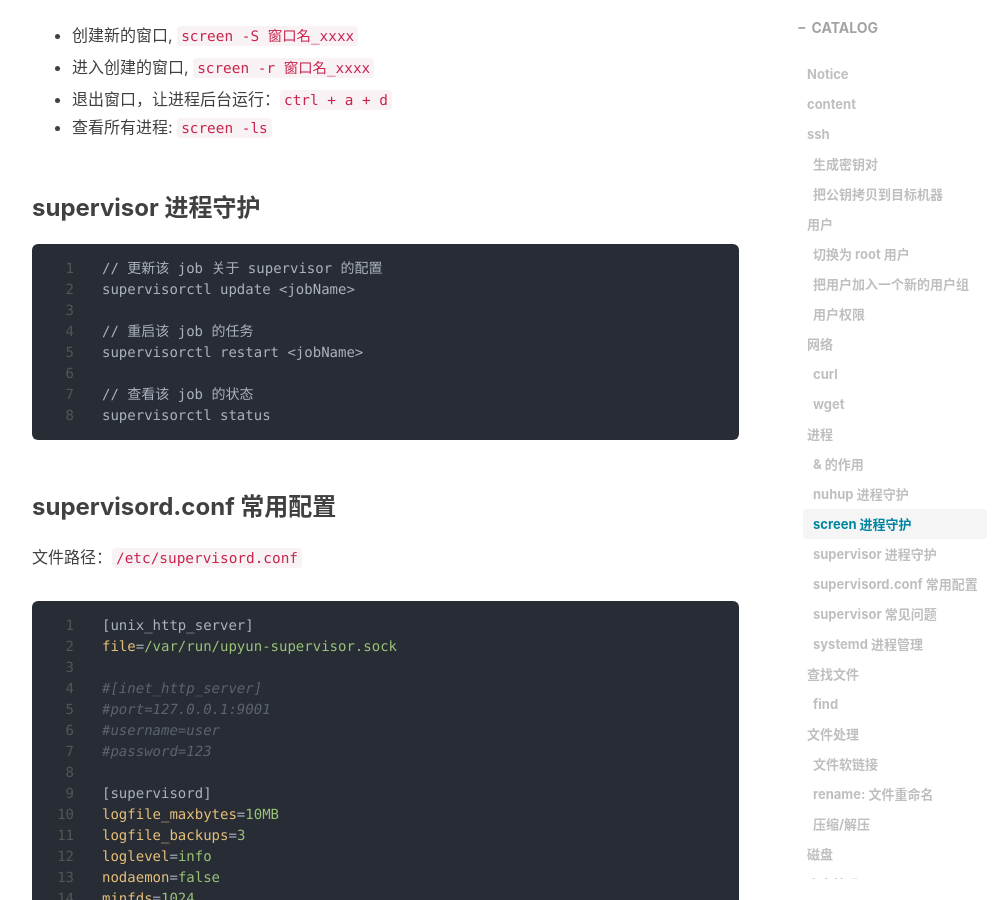
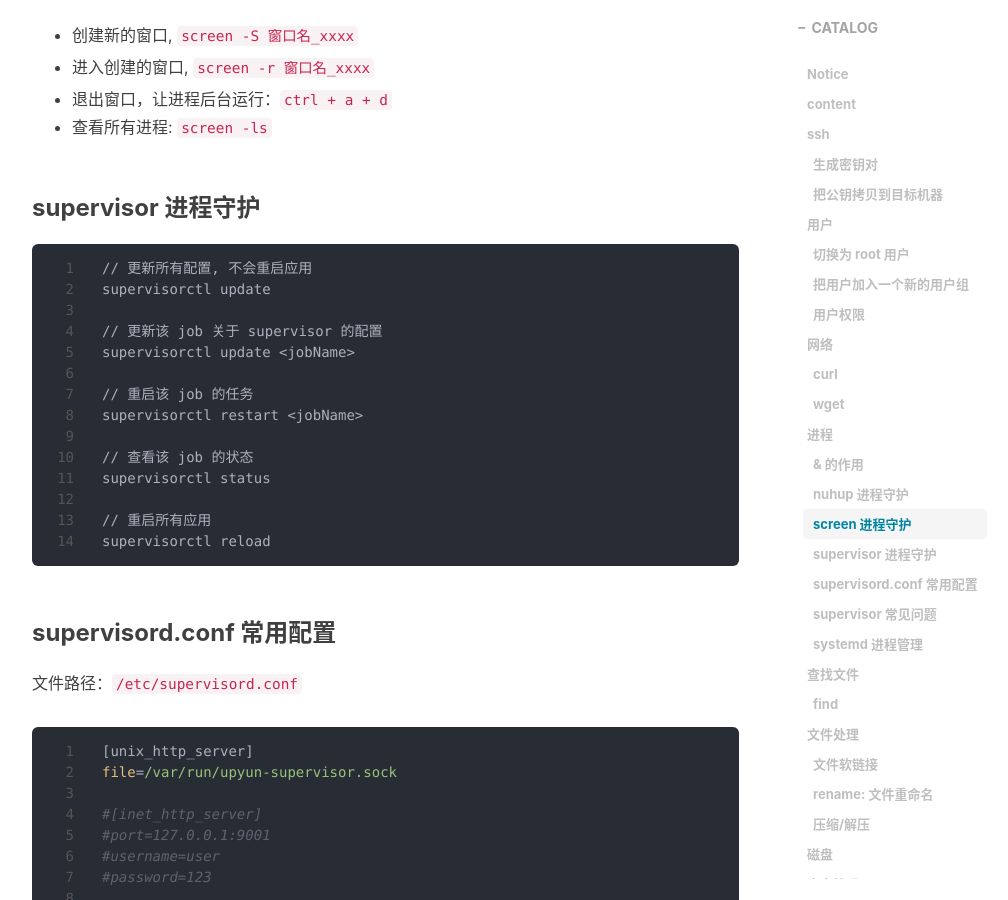
Before and after one commit to kougazhang/oom, a Jekyll site: the page built from _posts/2021-05-29-linux-command.md, in a window 1280 px wide and 900 px high, scrolled down 3670 px. Shown: the whole window, without its empty margins (233-1241 px from the left). Built offline with Jekyll 4.4.1, drawn with Linux system fonts in a browser that asks for light colours; nearby versions of some CDN libraries; comment, search, counter and statistics services are not loaded.

Commit message:
add command about supervisorctl

````diff
--- a/_posts/2021-05-29-linux-command.md
+++ b/_posts/2021-05-29-linux-command.md
@@ -116,6 +116,9 @@ nohup 命令 > log 位置 2&>1 &
 ### supervisor 进程守护
 
 ```bash
+// 更新所有配置, 不会重启应用
+supervisorctl update
+
 // 更新该 job 关于 supervisor 的配置
 supervisorctl update <jobName>
 
@@ -124,6 +127,9 @@ supervisorctl restart <jobName>
 
 // 查看该 job 的状态
 supervisorctl status
+
+// 重启所有应用
+supervisorctl reload
 ```
 
 ### supervisord.conf 常用配置
````
